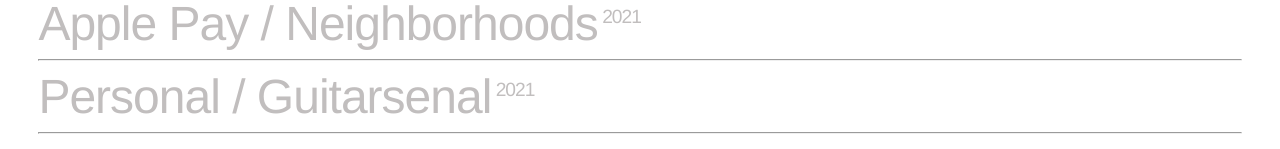
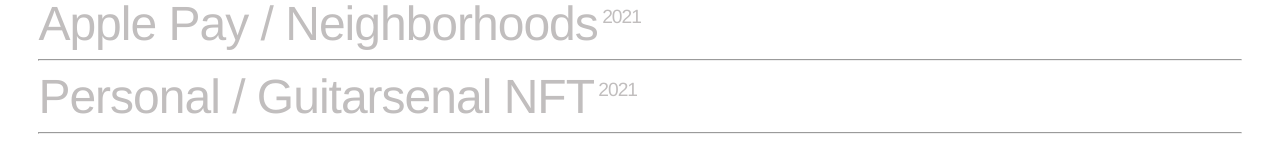
Before and after one commit to tlcottr/TLC, a website: page index.html in a window 1280 px wide. Shown: the part 169-318 px from the top of the page. Drawn offline with nearby package versions, Linux system fonts and the light colour scheme; a web font is replaced by a local one.

Commit message:
NFT text

```diff
--- a/index.html
+++ b/index.html
@@ -46,7 +46,7 @@
     <hr>
     <a href="../applepay.html" class="link"><div class="megaType"><div class="workText lightLink"<span class="slow">Apple Pay </span><span class="thin">/ Neighborhoods</span><sup style="font-size:.4em;"> 2021</sup></div></div></a>
     <hr>
-    <a href="../guitarsenal.html" class="link"><div class="megaType"><div class="workText lightLink"><span>Personal</span><span class="thin"> / Guitarsenal</span><sup style="font-size:.4em;"> 2021</sup></div></div></a>
+    <a href="../guitarsenal.html" class="link"><div class="megaType"><div class="workText lightLink"><span>Personal</span><span class="thin"> / Guitarsenal NFT</span><sup style="font-size:.4em;"> 2021</sup></div></div></a>
     <hr>
     <a href="../billiam.html" class="link"><div class="megaType"><div class="workText lightLink"><span>Billiam</span><span class="thin"> / Vintage Tees</span><sup style="font-size:.4em;"> 2021</sup></div></div></a>
     <hr>
```
